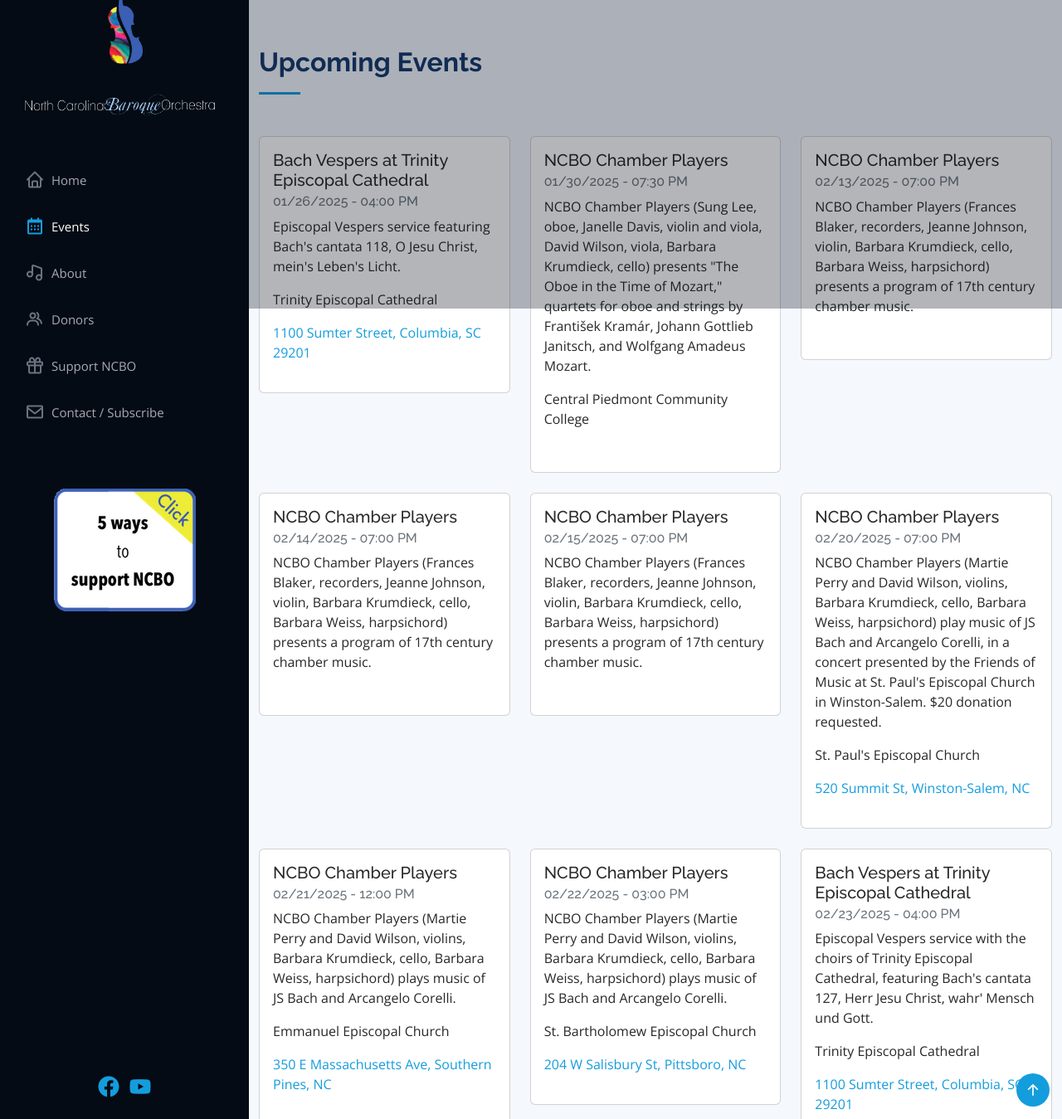
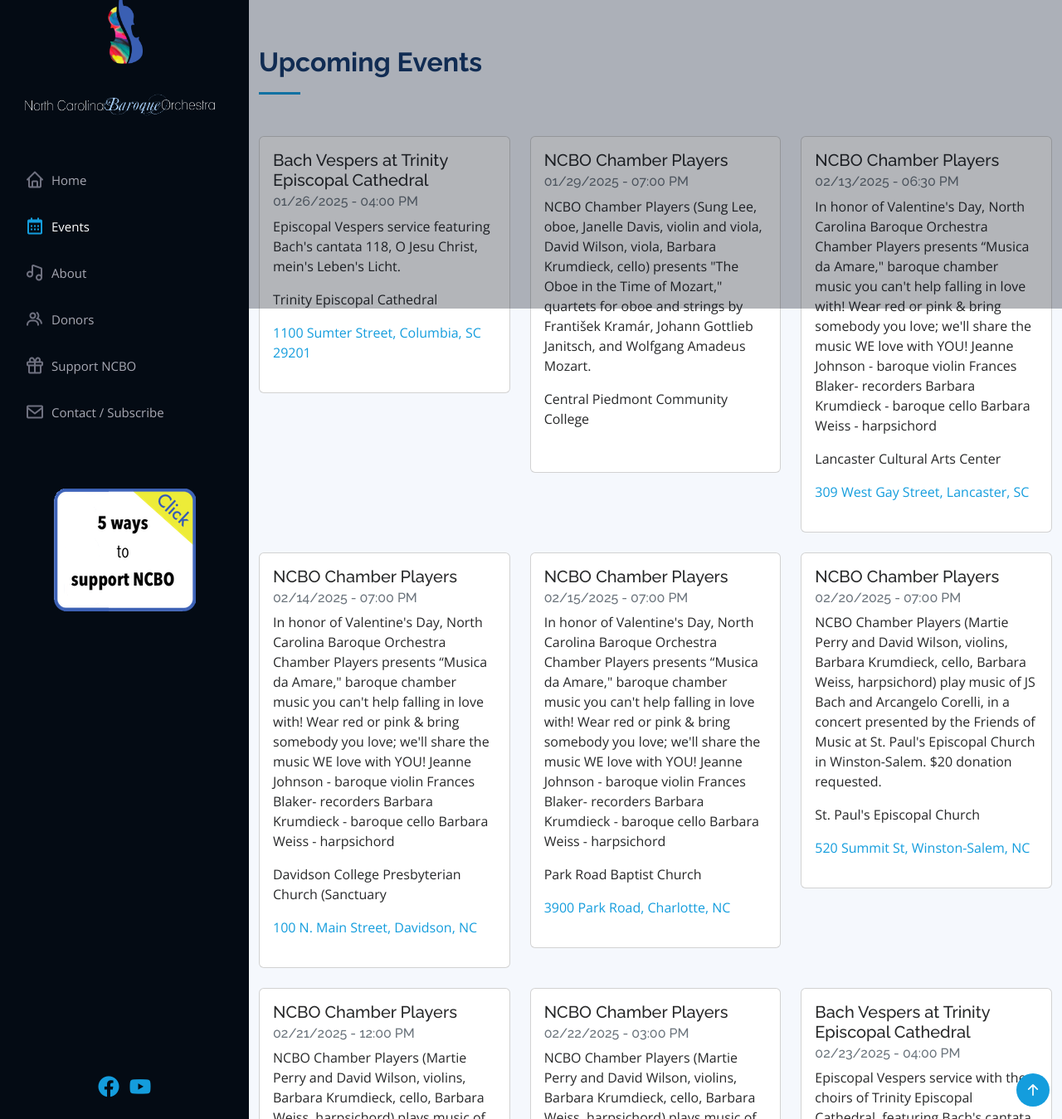
Before and after one commit to ncbaroqueorchestra/ncboweb, a Jekyll site: the page built from index.md, in a window 1280 px wide and 1400 px high, scrolled down 977 px, cut to the strip 51-1400 px from the top of the window. Shown: the whole strip at 83% size. Built offline with Jekyll 4.4.1, drawn with Linux system fonts in a browser that asks for light colours; comment, search, counter and statistics services are not loaded.

Commit message:
Updated NCBO events

```diff
--- a/_data/events.yml
+++ b/_data/events.yml
@@ -12,38 +12,71 @@
     David Wilson, viola, Barbara Krumdieck, cello) presents "The Oboe in the Time
     of Mozart," quartets for oboe and strings by František Kramár, Johann Gottlieb
     Janitsch, and Wolfgang Amadeus Mozart.
-  eventdate: 01/30/2025
-  eventtime: 07:30 PM
-  heading: NCBO Chamber Players
-  sortdate: '20250130'
-  venue: Central Piedmont Community College
-- address: ''
-  description: NCBO Chamber Players (Frances Blaker, recorders, Jeanne Johnson, violin,
-    Barbara Krumdieck, cello, Barbara Weiss, harpsichord) presents a program of 17th
-    century chamber music.
-  eventdate: 02/13/2025
+  eventdate: 01/29/2025
   eventtime: 07:00 PM
   heading: NCBO Chamber Players
+  sortdate: '20250129'
+  venue: Central Piedmont Community College
+- address: 309 West Gay Street, Lancaster, SC
+  description: 'In honor of Valentine''s Day, North Carolina Baroque Orchestra Chamber
+    Players presents “Musica da Amare," baroque chamber music you can''t help falling
+    in love with! Wear red or pink & bring somebody you love; we''ll share the music
+    WE love with YOU!
+
+
+    Jeanne Johnson - baroque violin
+
+    Frances Blaker- recorders
+
+    Barbara Krumdieck - baroque cello
+
+    Barbara Weiss - harpsichord'
+  eventdate: 02/13/2025
+  eventtime: 06:30 PM
+  heading: NCBO Chamber Players
+  mapurl: https://maps.app.goo.gl/a1RcryhdLWXVPdKv7
   sortdate: '20250213'
-  venue: ''
-- address: ''
-  description: NCBO Chamber Players (Frances Blaker, recorders, Jeanne Johnson, violin,
-    Barbara Krumdieck, cello, Barbara Weiss, harpsichord) presents a program of 17th
-    century chamber music.
+  venue: Lancaster Cultural Arts Center
+- address: 100 N. Main Street, Davidson, NC
+  description: 'In honor of Valentine''s Day, North Carolina Baroque Orchestra Chamber
+    Players presents “Musica da Amare," baroque chamber music you can''t help falling
+    in love with! Wear red or pink & bring somebody you love; we''ll share the music
+    WE love with YOU!
+
+
+    Jeanne Johnson - baroque violin
+
+    Frances Blaker- recorders
+
+    Barbara Krumdieck - baroque cello
+
+    Barbara Weiss - harpsichord'
   eventdate: 02/14/2025
   eventtime: 07:00 PM
   heading: NCBO Chamber Players
+  mapurl: https://maps.app.goo.gl/fUvpSuQAVxK3anHV7
   sortdate: '20250214'
-  venue: ''
-- address: ''
-  description: NCBO Chamber Players (Frances Blaker, recorders, Jeanne Johnson, violin,
-    Barbara Krumdieck, cello, Barbara Weiss, harpsichord) presents a program of 17th
-    century chamber music.
+  venue: Davidson College Presbyterian Church (Sanctuary
+- address: 3900 Park Road, Charlotte, NC
+  description: 'In honor of Valentine''s Day, North Carolina Baroque Orchestra Chamber
+    Players presents “Musica da Amare," baroque chamber music you can''t help falling
+    in love with! Wear red or pink & bring somebody you love; we''ll share the music
+    WE love with YOU!
+
+
+    Jeanne Johnson - baroque violin
+
+    Frances Blaker- recorders
+
+    Barbara Krumdieck - baroque cello
+
+    Barbara Weiss - harpsichord'
   eventdate: 02/15/2025
   eventtime: 07:00 PM
   heading: NCBO Chamber Players
+  mapurl: https://maps.app.goo.gl/tse7G4pYe2Tkgr3bA
   sortdate: '20250215'
-  venue: ''
+  venue: Park Road Baptist Church
 - address: 520 Summit St, Winston-Salem, NC
   description: NCBO Chamber Players (Martie Perry and David Wilson, violins, Barbara
     Krumdieck, cello, Barbara Weiss, harpsichord) play music of JS Bach and Arcangelo
```
